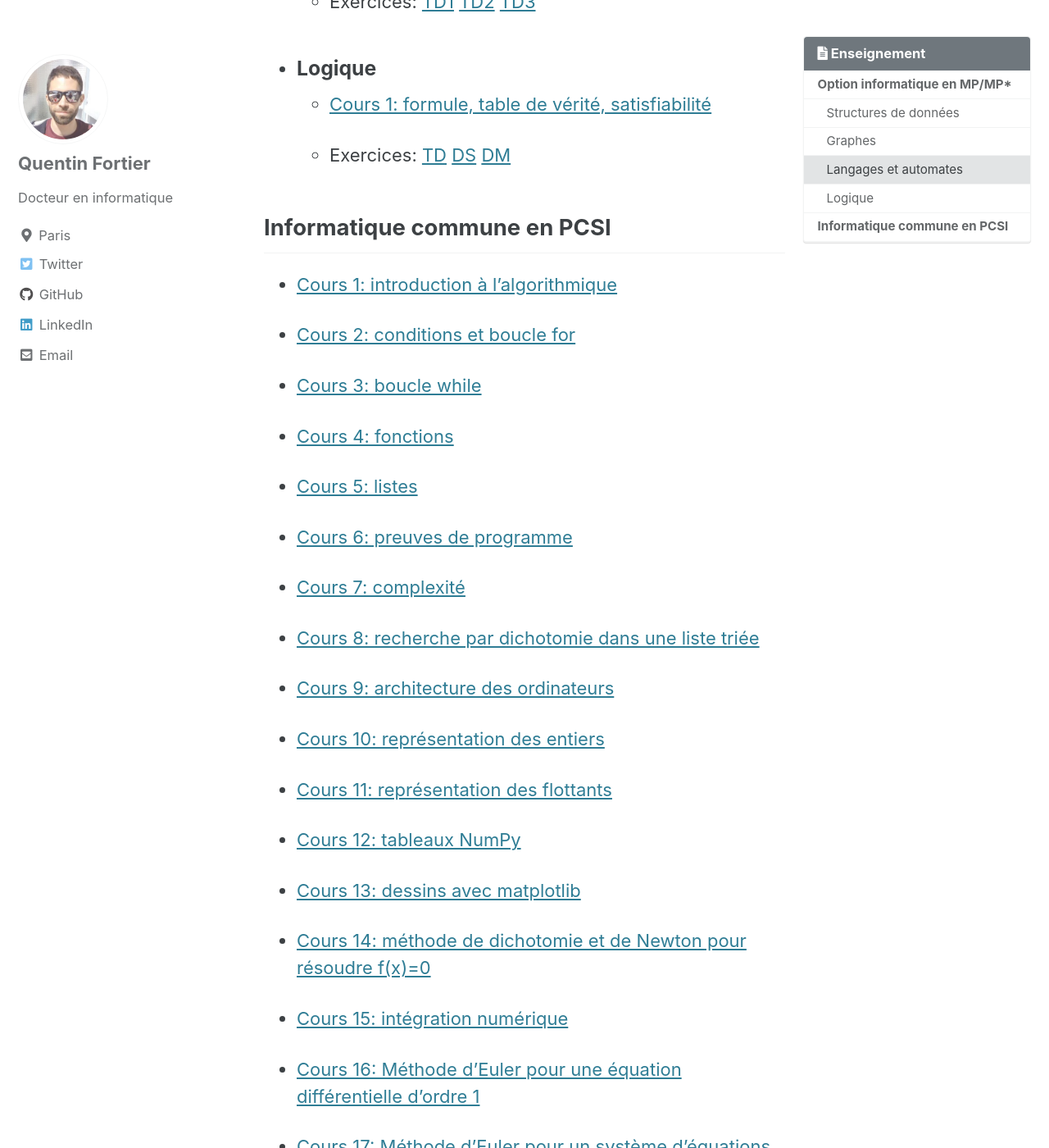
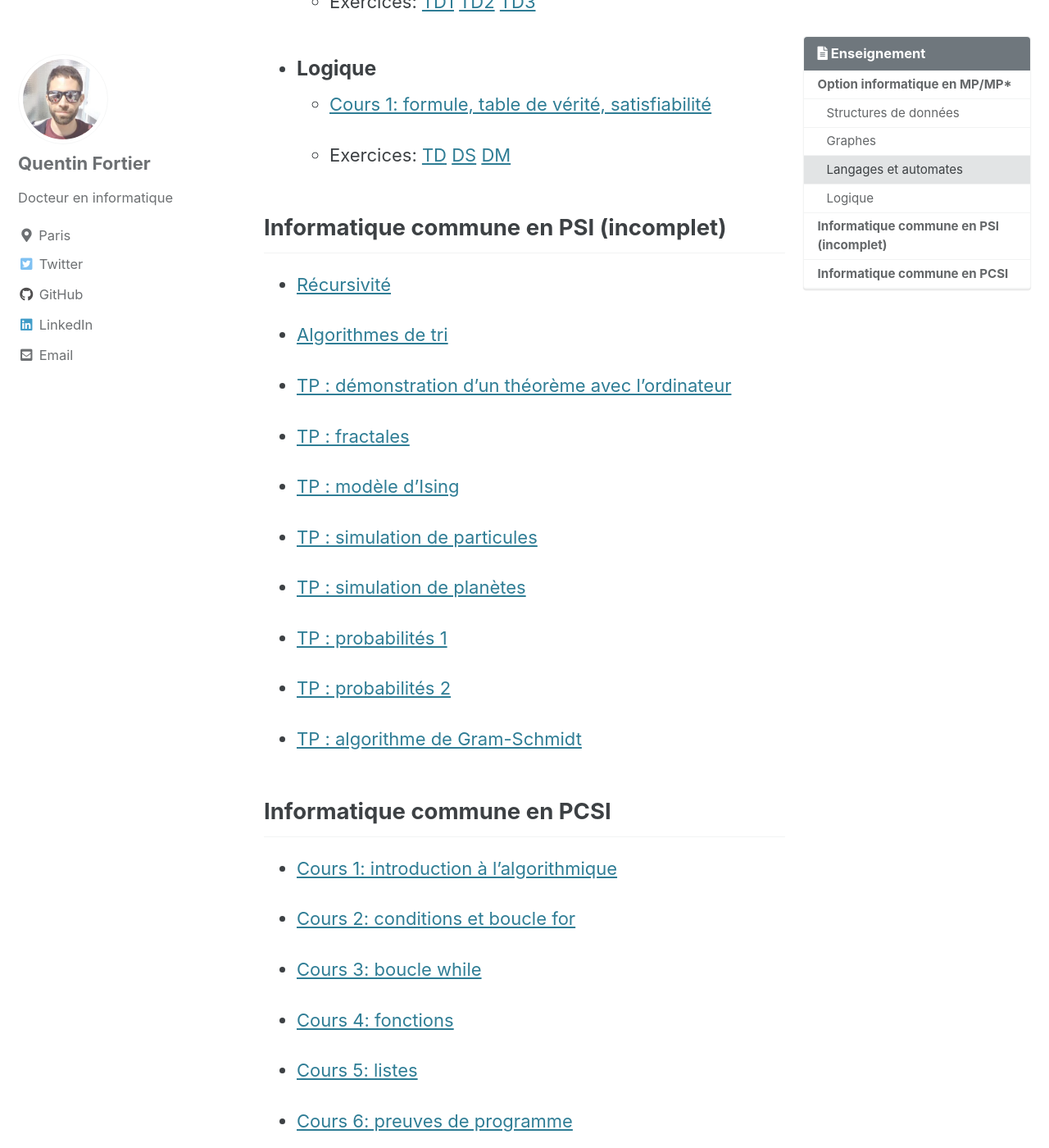
Before and after one commit to fortierq/fortierq.github.io, a Jekyll site: the page built from _pages/teaching.md, in a window 1280 px wide and 1400 px high, scrolled down 1107 px. Shown: the whole window at 82% size. Built offline with Jekyll 4.4.1, drawn with Linux system fonts in a browser that asks for light colours; cached includes are drawn as plain includes.

Commit message:
Add teaching/PSI

```diff
--- a/_pages/teaching.md
+++ b/_pages/teaching.md
@@ -67,8 +67,32 @@ courses:
             - name: DM
               url: DM_logique.pdf
 
+  - name: Informatique commune en PSI (incomplet)
+    url: /assets/teaching/PSI/
+    items:
+      - name: "Récursivité"
+        url: recursivite.pdf
+      - name: "Algorithmes de tri"
+        url: tris.pdf
+      - name: "TP : démonstration d’un théorème avec l’ordinateur"
+        url: TP_153.pdf
+      - name: "TP : fractales"
+        url: tp_fractale.pdf
+      - name: "TP : modèle d’Ising"
+        url: tp_ising.pdf
+      - name: "TP : simulation de particules"
+        url: tp_particules.pdf
+      - name: "TP : simulation de planètes"
+        url: tp_planetes.pdf
+      - name: "TP : probabilités 1"
+        url: tp_probas.pdf
+      - name: "TP : probabilités 2"
+        url: tp_probas2.pdf
+      - name: "TP : algorithme de Gram-Schmidt"
+        url: TP_produit_scalaire.pdf
+
   - name: Informatique commune en PCSI
-    url: /assets/Enseignement/PCSI/
+    url: /assets/teaching/PCSI/
     lectures:
       - name: "introduction à l'algorithmique"
         url: cours1.pdf
@@ -128,9 +152,13 @@ courses:
 {% endfor %}
   - Exercices: {% for exo in chapter.exos %} [{{ exo.name }}]({{ course.url | append: exo.url }}) {% endfor %}
 {% endfor %}
-{% else %}
+{% elsif course.lectures %}
 {% for lecture in course.lectures %}
   - [Cours {{ forloop.index }}: {{ lecture.name }}]({{ course.url | append: lecture.url }})
 {% endfor %}
+{% else %}
+{% for e in course.items %}
+  - [{{ e.name }}]({{ course.url | append: e.url }})
+{% endfor %}
 {% endif %}
 {% endfor %}
```
Also changed, not shown: 10 other files.
